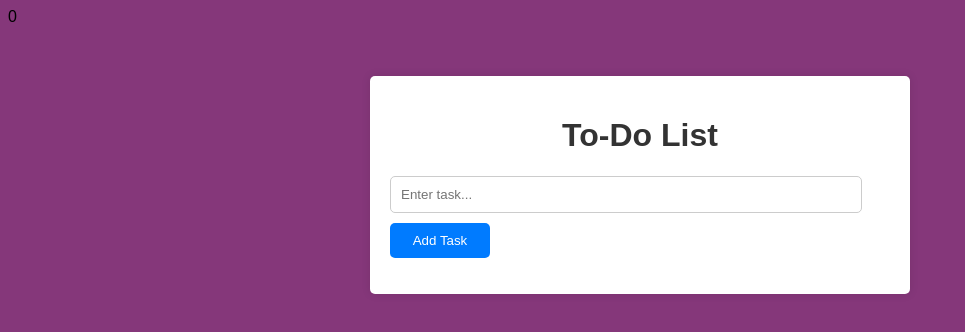
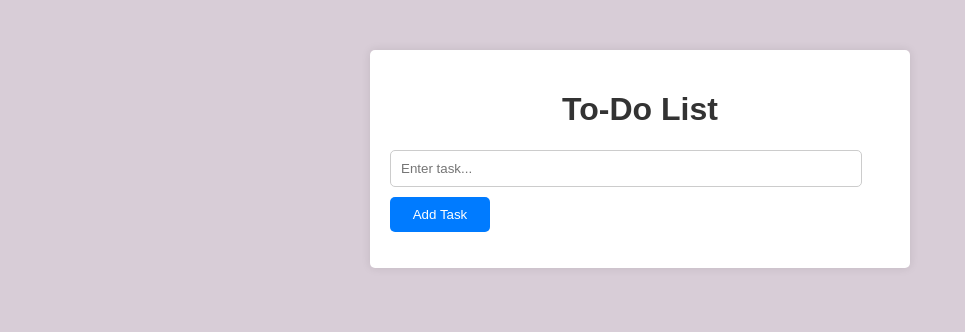
Before and after one commit to aluko1-1/to-do-list, a plain HTML site: page index.html in a window 1280 px wide. Shown: the whole page, without its empty margins (0-965 px from the left). Drawn offline with Linux system fonts and the light colour scheme.

Commit message:
second commit

```diff
--- a/style.css
+++ b/style.css
@@ -1,6 +1,6 @@
 body {
   font-family: Arial, sans-serif;
-  background-color: #85377a;
+  background-color: #d8cdd7;
 }
 
 .container {
```
Also changed, not shown: index.html (+0 -1 lines).
